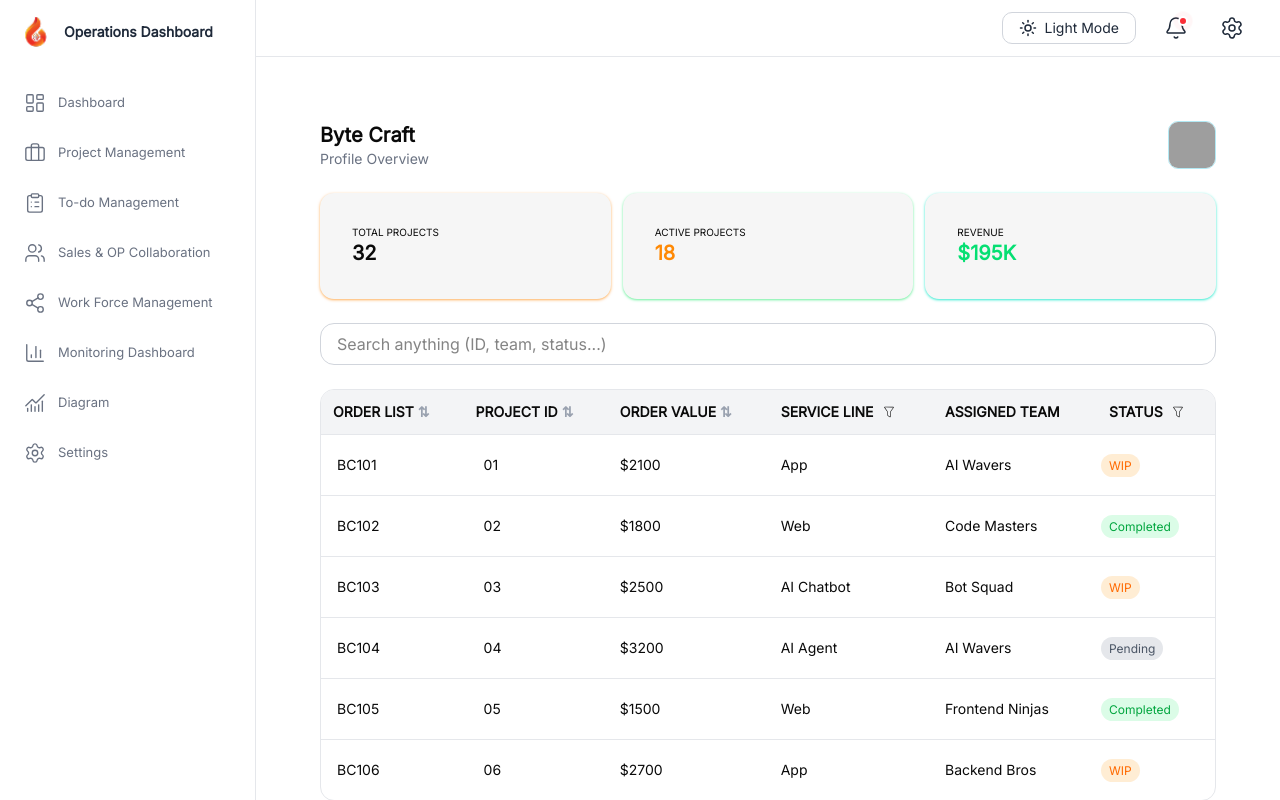
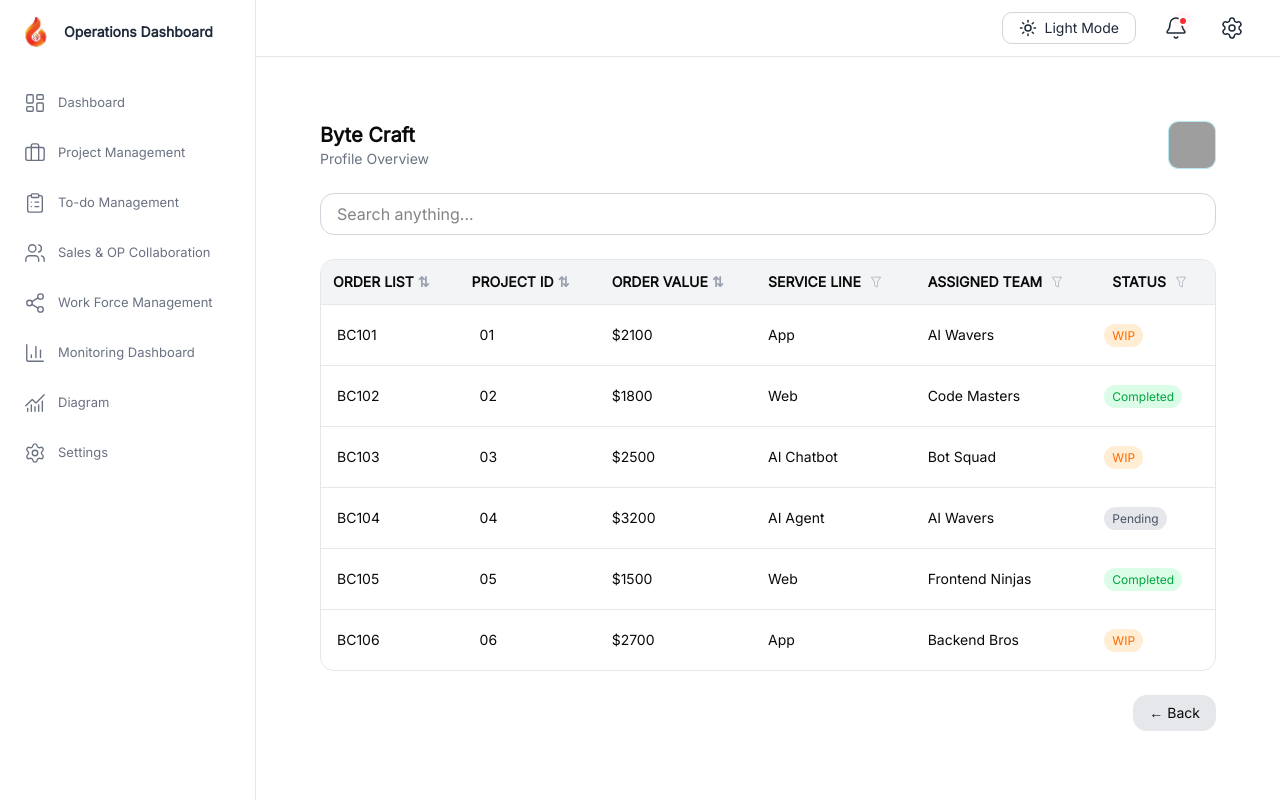
Before and after one commit to faioperation/FireAI-ERP, a React (Vite) app: page /profilelist/1 in a window 1280 px wide. Built offline with nearby package versions, Linux system fonts and the light colour scheme; grey boxes are pictures that could not be loaded.

Commit message:
ascending descending order  and filter added

```diff
--- a/src/pages/Dashboard/DashboardComponants/ProfileDetails.jsx
+++ b/src/pages/Dashboard/DashboardComponants/ProfileDetails.jsx
@@ -1,13 +1,37 @@
 import { Funnel } from "lucide-react";
-import React, { useEffect, useState } from "react";
+import React, { useEffect, useState, useRef } from "react";
 import { useParams, useNavigate } from "react-router";
 import { CiFilter } from "react-icons/ci";
+
 const ProfileDetails = () => {
   const { id } = useParams();
   const navigate = useNavigate();
 
   const [profile, setProfile] = useState(null);
   const [search, setSearch] = useState("");
+
+  // 🔥 Sorting State
+  const [sortConfig, setSortConfig] = useState({ key: null, direction: 'asc' });
+
+  // 🔥 Filter State
+  const [activeFilter, setActiveFilter] = useState(null);
+  const [columnFilters, setColumnFilters] = useState({
+    service_line: "",
+    assigned_team: "",
+    order_status: ""
+  });
+
+  const filterRef = useRef(null);
+
+  useEffect(() => {
+    const handleClickOutside = (event) => {
+      if (filterRef.current && !filterRef.current.contains(event.target)) {
+        setActiveFilter(null);
+      }
+    };
+    document.addEventListener("mousedown", handleClickOutside);
+    return () => document.removeEventListener("mousedown", handleClickOutside);
+  }, []);
 
   useEffect(() => {
     fetch("/profileData.json")
@@ -20,148 +44,168 @@ const ProfileDetails = () => {
 
   if (!profile) return <p className="text-center mt-10">Loading...</p>;
 
-  // 🔥 FULL FIELD SEARCH (UPDATED)
-  const sortedOrders = [...profile.orders].sort((a, b) => {
+  // 1. Filter Logic
+  const filteredOrders = profile.orders.filter((order) => {
+    const globalMatch = Object.values(order).some((val) =>
+      val.toString().toLowerCase().includes(search.toLowerCase())
+    );
+    const serviceMatch = order.service_line.toLowerCase().includes(columnFilters.service_line.toLowerCase());
+    const teamMatch = order.assigned_team.toLowerCase().includes(columnFilters.assigned_team.toLowerCase());
+    const statusMatch = order.order_status.toLowerCase().includes(columnFilters.order_status.toLowerCase());
+
+    return globalMatch && serviceMatch && teamMatch && statusMatch;
+  });
+
+  // 2. Sorting Logic (Updated for Asc/Desc)
+  const sortedOrders = [...filteredOrders].sort((a, b) => {
+    if (sortConfig.key) {
+      let aValue = a[sortConfig.key];
+      let bValue = b[sortConfig.key];
+
+      // Number conversion for Order Value or IDs if needed
+      if (sortConfig.key === 'order_value' || sortConfig.key === 'project_id') {
+        aValue = parseFloat(aValue);
+        bValue = parseFloat(bValue);
+      }
+
+      if (aValue < bValue) return sortConfig.direction === 'asc' ? -1 : 1;
+      if (aValue > bValue) return sortConfig.direction === 'asc' ? 1 : -1;
+    }
+
+    // Default Search Relevance Sort if no column sort is active
     const keyword = search.toLowerCase();
-
     const matchScore = (item) => {
       let score = 0;
-
       Object.values(item).forEach((val) => {
-        if (
-          val.toString().toLowerCase().includes(keyword)
-        ) {
-          score += 1;
-        }
+        if (val.toString().toLowerCase().includes(keyword)) score += 1;
       });
-
       return score;
     };
-
     return matchScore(b) - matchScore(a);
   });
 
+  const handleSort = (key) => {
+    let direction = 'asc';
+    if (sortConfig.key === key && sortConfig.direction === 'asc') {
+      direction = 'desc';
+    }
+    setSortConfig({ key, direction });
+  };
+
+  const FilterBox = ({ column }) => (
+    <div
+      ref={filterRef}
+      className="absolute mt-2 p-3 bg-white dark:bg-[#1F2937] border border-gray-200 dark:border-gray-700 rounded-xl shadow-2xl z-[999] w-64 left-0 top-full"
+    >
+      <input
+        autoFocus
+        type="text"
+        placeholder={`Search ${column.replace('_', ' ')}...`}
+        value={columnFilters[column]}
+        onChange={(e) => setColumnFilters({ ...columnFilters, [column]: e.target.value })}
+        onKeyDown={(e) => e.key === 'Enter' && setActiveFilter(null)}
+        className="w-full px-3 py-2 text-xs border rounded-lg dark:bg-[#111827] dark:border-gray-600 outline-none focus:ring-1 focus:ring-cyan-500 mb-3"
+      />
+      <div className="flex justify-between items-center px-1 text-[11px] font-bold uppercase cursor-pointer select-none">
+        <span className="text-blue-500" onClick={() => setColumnFilters({...columnFilters, [column]: ""})}>Select All</span>
+        <span className="text-red-500" onClick={() => {
+          setColumnFilters({...columnFilters, [column]: ""});
+          setActiveFilter(null);
+        }}>Clear</span>
+      </div>
+    </div>
+  );
+
   return (
     <div className="p-4 md:p-2">
+      <div className="dark:border-[#1F2937] rounded-2xl p-2 hover:shadow-gray-400 duration-300">
 
-      {/* 🔷 Main Card */}
-      <div className=" dark:border-[#1F2937]
-      rounded-2xl p-2  hover:shadow-gray-400 duration-300">
-
-        {/* Header */}
+        {/* Header & Stats (Keep your current UI) */}
         <div className="flex justify-between items-center mb-6">
           <div>
-            <h2 className="text-xl font-semibold">
-              {profile.company}
-            </h2>
-            <p className="text-sm text-gray-500 dark:text-darkSecText">
-              {profile.category}
-            </p>
+            <h2 className="text-xl font-semibold">{profile.company}</h2>
+            <p className="text-sm text-gray-500 dark:text-darkSecText">{profile.category}</p>
           </div>
-          <img
-            src={profile.avatar}
-            alt=""
-            className="w-12 h-12 rounded-lg border border-cyan-500/30"
+          <img src={profile.avatar} alt="" className="w-12 h-12 rounded-lg border border-cyan-500/30" />
+        </div>
+
+        {/* Global Search */}
+        <div className="mb-6">
+          <input
+            type="text"
+            placeholder="Search anything..."
+            value={search}
+            onChange={(e) => setSearch(e.target.value)}
+            className="w-full px-4 py-2 rounded-xl outline-none border border-gray-300 dark:border-[#1F2937] bg-white dark:bg-darkSecBG focus:ring-2 focus:ring-cyan-400"
           />
         </div>
 
-        {/* 📊 Stats */}
-        <div className="grid grid-cols-3 gap-3 mb-6">
-          <div className="p-3 md:text-xl md:p-8 bg-[#F6F6F6] shadow shadow-orange-300 dark:bg-darkSecBG rounded-xl">
-            <p className="text-[10px] uppercase">Total Projects</p>
-            <p className="font-bold">
-              {profile.summary.total_projects}
-            </p>
-          </div>
-
-          <div className="p-3 md:p-8 md:text-xl bg-[#F6F6F6] shadow shadow-green-300 dark:bg-darkSecBG rounded-xl">
-            <p className="text-[10px] uppercase">Active Projects</p>
-            <p className="font-bold text-orange-400">
-              {profile.summary.active}
-            </p>
-          </div>
-
-          <div className="p-3  md:p-8 md:text-xl bg-[#F6F6F6] shadow shadow-teal-300 dark:bg-darkSecBG rounded-xl">
-            <p className="text-[10px] uppercase">Revenue</p>
-            <p className="font-bold text-green-400">
-              {profile.summary.revenue}
-            </p>
-          </div>
-        </div>
-
-        {/* 🔍 Search */}
-        <div className="mb-6">
-          <input
-            type="text"
-            placeholder="Search anything (ID, team, status...)"
-            value={search}
-            onChange={(e) => setSearch(e.target.value)}
-            className="w-full px-4 py-2 rounded-xl outline-none
-            border border-gray-300 dark:border-[#1F2937]
-            bg-white dark:bg-darkSecBG
-            focus:ring-2 focus:ring-cyan-400"
-          />
-        </div>
-
-        {/* 📋 Table */}
         <div className="overflow-x-auto rounded-xl border border-gray-200 dark:border-[#1F2937]">
           <table className="min-w-full text-sm">
-
             <thead className="bg-gray-100 dark:bg-darkSecBG text-left">
               <tr>
-                <th className="p-3">ORDER LIST <span className="text-gray-400">⇅</span></th>
-                <th className="p-3">PROJECT ID <span className="text-gray-400">⇅</span></th>
-                <th className="p-3 ">ORDER VALUE <span className="text-gray-400"> ⇅</span></th>
-                <th className="p-3 lg:flex items-center gap-2">SERVICE LINE  <span className=""><CiFilter /></span></th>
-                <th className="p-3  ">ASSIGNED TEAM </th>
-                <th className="p-3 lg:flex items-center gap-2">STATUS <span className=""><CiFilter /></span></th>
+                {/* 🔥 Sortable Columns */}
+                <th className="p-3 cursor-pointer select-none" onClick={() => handleSort('order_id')}>
+                  ORDER LIST <span className="text-gray-400">{sortConfig.key === 'order_id' ? (sortConfig.direction === 'asc' ? '↑' : '↓') : '⇅'}</span>
+                </th>
+                <th className="p-3 cursor-pointer select-none" onClick={() => handleSort('project_id')}>
+                  PROJECT ID <span className="text-gray-400">{sortConfig.key === 'project_id' ? (sortConfig.direction === 'asc' ? '↑' : '↓') : '⇅'}</span>
+                </th>
+                <th className="p-3 cursor-pointer select-none" onClick={() => handleSort('order_value')}>
+                  ORDER VALUE <span className="text-gray-400">{sortConfig.key === 'order_value' ? (sortConfig.direction === 'asc' ? '↑' : '↓') : '⇅'}</span>
+                </th>
+
+                {/* Filterable Columns */}
+                <th className="p-3 relative">
+                  <div className="flex items-center gap-2 cursor-pointer" onClick={() => setActiveFilter(activeFilter === 'service_line' ? null : 'service_line')}>
+                    SERVICE LINE <CiFilter className={columnFilters.service_line ? "text-cyan-500" : "text-gray-400"} />
+                  </div>
+                  {activeFilter === 'service_line' && <FilterBox column="service_line" />}
+                </th>
+
+                <th className="p-3 relative">
+                  <div className="flex items-center gap-2 cursor-pointer" onClick={() => setActiveFilter(activeFilter === 'assigned_team' ? null : 'assigned_team')}>
+                    ASSIGNED TEAM <CiFilter className={columnFilters.assigned_team ? "text-cyan-500" : "text-gray-400"} />
+                  </div>
+                  {activeFilter === 'assigned_team' && <FilterBox column="assigned_team" />}
+                </th>
+
+                <th className="p-3 relative">
+                  <div className="flex items-center gap-2 cursor-pointer" onClick={() => setActiveFilter(activeFilter === 'order_status' ? null : 'order_status')}>
+                    STATUS <CiFilter className={columnFilters.order_status ? "text-cyan-500" : "text-gray-400"} />
+                  </div>
+                  {activeFilter === 'order_status' && <FilterBox column="order_status" />}
+                </th>
               </tr>
             </thead>
 
             <tbody>
               {sortedOrders.map((order, i) => (
-                <tr
-                  key={i}
-                  className="border-t border-gray-200 dark:border-[#1F2937]
-                  hover:bg-gray-50 dark:hover:bg-[#111827] transition"
-                >
+                <tr key={i} className="border-t border-gray-200 dark:border-[#1F2937] hover:bg-gray-50 dark:hover:bg-[#111827] transition">
                   <td className="pl-4">{order.order_id}</td>
                   <td className="p-5">{order.project_id}</td>
                   <td className="p-3">${order.order_value}</td>
                   <td className="p-3">{order.service_line}</td>
                   <td className="p-3">{order.assigned_team}</td>
                   <td className="p-1">
-                    <span
-                      className={`px-2 py-1 rounded-full text-xs ${
-                        order.order_status === "Completed"
-                          ? "bg-green-100 text-green-600"
-                          : order.order_status === "WIP"
-                          ? "bg-orange-100 text-orange-500"
-                          : "bg-gray-200 text-gray-600"
-                      }`}
-                    >
+                    <span className={`px-2 py-1 rounded-full text-xs ${
+                      order.order_status === "Completed" ? "bg-green-100 text-green-600" :
+                      order.order_status === "WIP" ? "bg-orange-100 text-orange-500" : "bg-gray-200 text-gray-600"
+                    }`}>
                       {order.order_status}
                     </span>
                   </td>
                 </tr>
               ))}
             </tbody>
-
           </table>
         </div>
 
-        {/* 🔙 Back */}
         <div className="flex justify-end mt-6">
-          <button
-            onClick={() => navigate(-1)}
-            className="text-sm px-4 py-2 rounded-xl
-            bg-gray-200 dark:bg-darkSecBG
-            hover:shadow-md transition flex items-center gap-1 text-sm"
-          >
-            ← <span >Back</span>
+          <button onClick={() => navigate(-1)} className="text-sm px-4 py-2 rounded-xl bg-gray-200 dark:bg-darkSecBG hover:shadow-md transition flex items-center gap-1">
+            ← <span>Back</span>
           </button>
         </div>
-
       </div>
     </div>
   );
```
